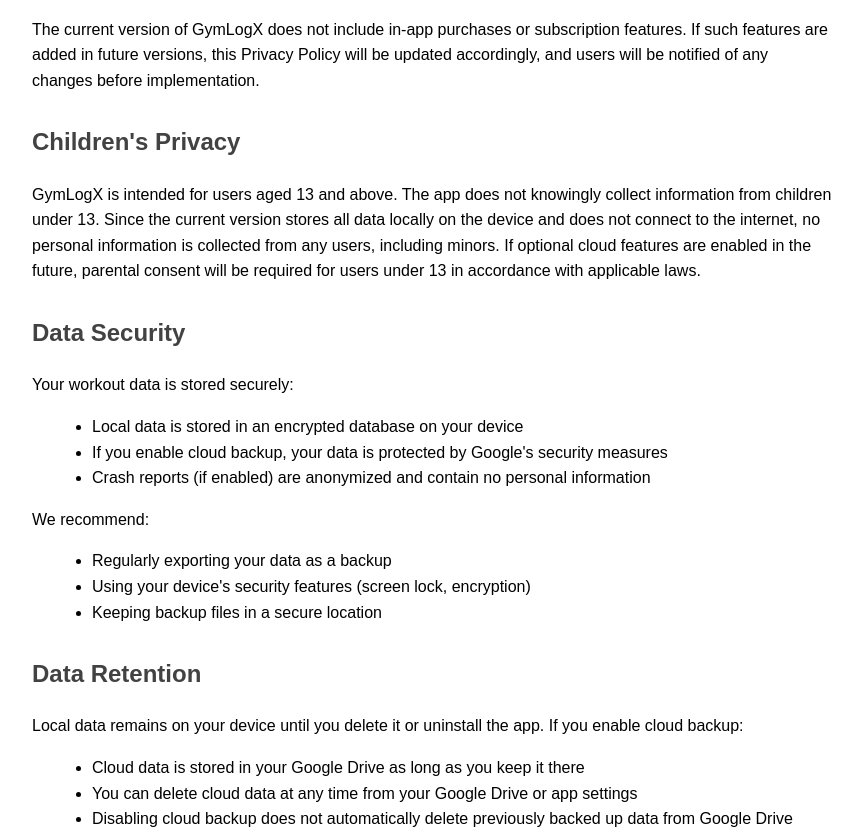
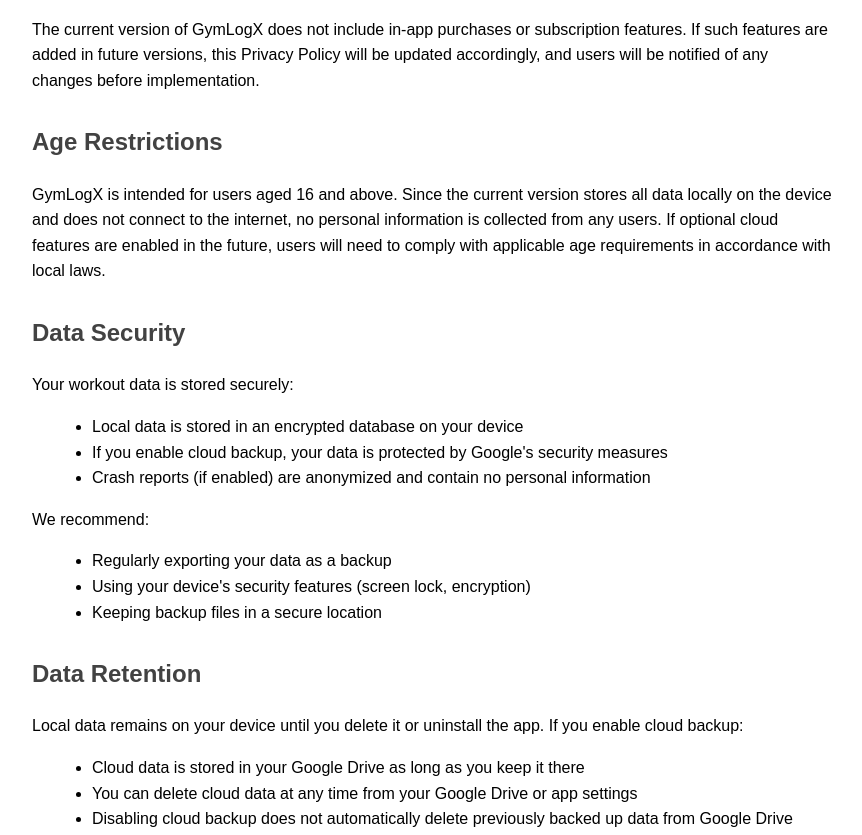
Before and after one commit to dygogive/gymlogx-privacy, a plain HTML site: page index.html in a window 1280 px wide. Shown: the part 2982-3817 px from the top of the page, without its empty margins (208-1070 px from the left). Drawn offline with Linux system fonts and the light colour scheme.

Commit message:
Update index.html

```diff
--- a/index.html
+++ b/index.html
@@ -56,7 +56,7 @@
     </ul>
 
     <h2>Data Backup and Export</h2>
-    <p>You have full control over your data: </p>
+    <p>You have full control over your data:</p>
     <ul>
         <li>You can manually export your entire training database to a JSON file</li>
         <li>Export files are stored on your device in a location you choose</li>
@@ -113,8 +113,8 @@
     <h2>In-App Purchases and Subscriptions</h2>
     <p>The current version of GymLogX does not include in-app purchases or subscription features. If such features are added in future versions, this Privacy Policy will be updated accordingly, and users will be notified of any changes before implementation.</p>
 
-    <h2>Children's Privacy</h2>
-    <p>GymLogX is intended for users aged 13 and above. The app does not knowingly collect information from children under 13. Since the current version stores all data locally on the device and does not connect to the internet, no personal information is collected from any users, including minors. If optional cloud features are enabled in the future, parental consent will be required for users under 13 in accordance with applicable laws.</p>
+    <h2>Age Restrictions</h2>
+    <p>GymLogX is intended for users aged 16 and above. Since the current version stores all data locally on the device and does not connect to the internet, no personal information is collected from any users. If optional cloud features are enabled in the future, users will need to comply with applicable age requirements in accordance with local laws.</p>
 
     <h2>Data Security</h2>
     <p>Your workout data is stored securely:</p>
@@ -168,7 +168,6 @@
     <ul>
         <li>General Data Protection Regulation (GDPR) for users in the European Union</li>
         <li>California Consumer Privacy Act (CCPA) for users in California</li>
-        <li>Children's Online Privacy Protection Act (COPPA) for users under 13</li>
         <li>Google Play Developer Program Policies</li>
     </ul>
 </body>
```
